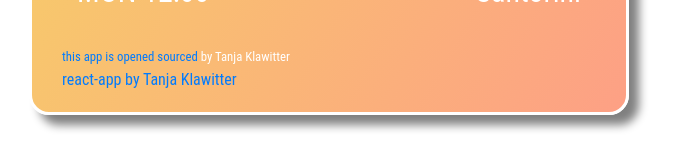
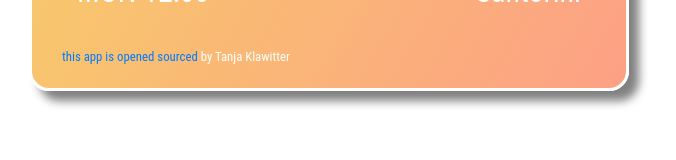
Before and after one commit to Gretelchen/react-weather-app, a React (Create React App) app: page / in a window 1280 px wide. Shown: the part 366-526 px from the top of the page, without its empty margins (311-987 px from the left). Built offline with nearby package versions, Linux system fonts and the light colour scheme.

Commit message:
manage link sources

```diff
--- a/src/App.js
+++ b/src/App.js
@@ -9,12 +9,6 @@ function App() {
       <header className="App-header">
         <div>
           <Weather />
-          <a
-            href="https://github.com/Gretelchen/react-weather-app"
-            target="_blanc"
-          >
-            react-app by Tanja Klawitter
-          </a>
         </div>
         <Loader
           type="Puff"
--- a/src/Weather.js
+++ b/src/Weather.js
@@ -71,7 +71,10 @@ export default function Weather() {
         </footer>
       </div>
       <small>
-        <a href={"https://github.com/Gretelchen/Weather-App"} target={`blanc`}>
+        <a
+          href={"https://github.com/Gretelchen/react-weather-app"}
+          target={`blanc`}
+        >
           this app is opened sourced
         </a>
         <span> by Tanja Klawitter</span>
```
